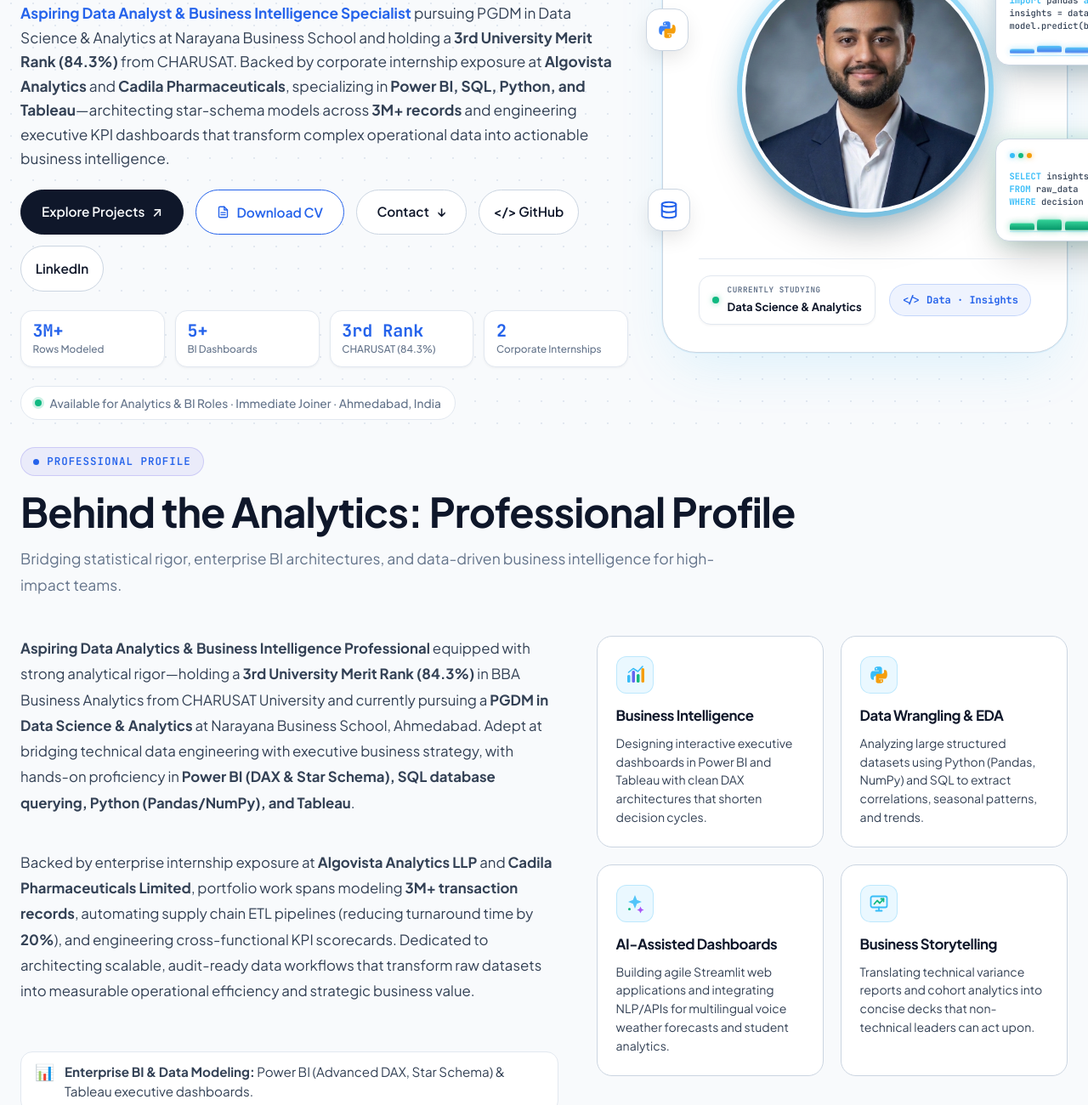
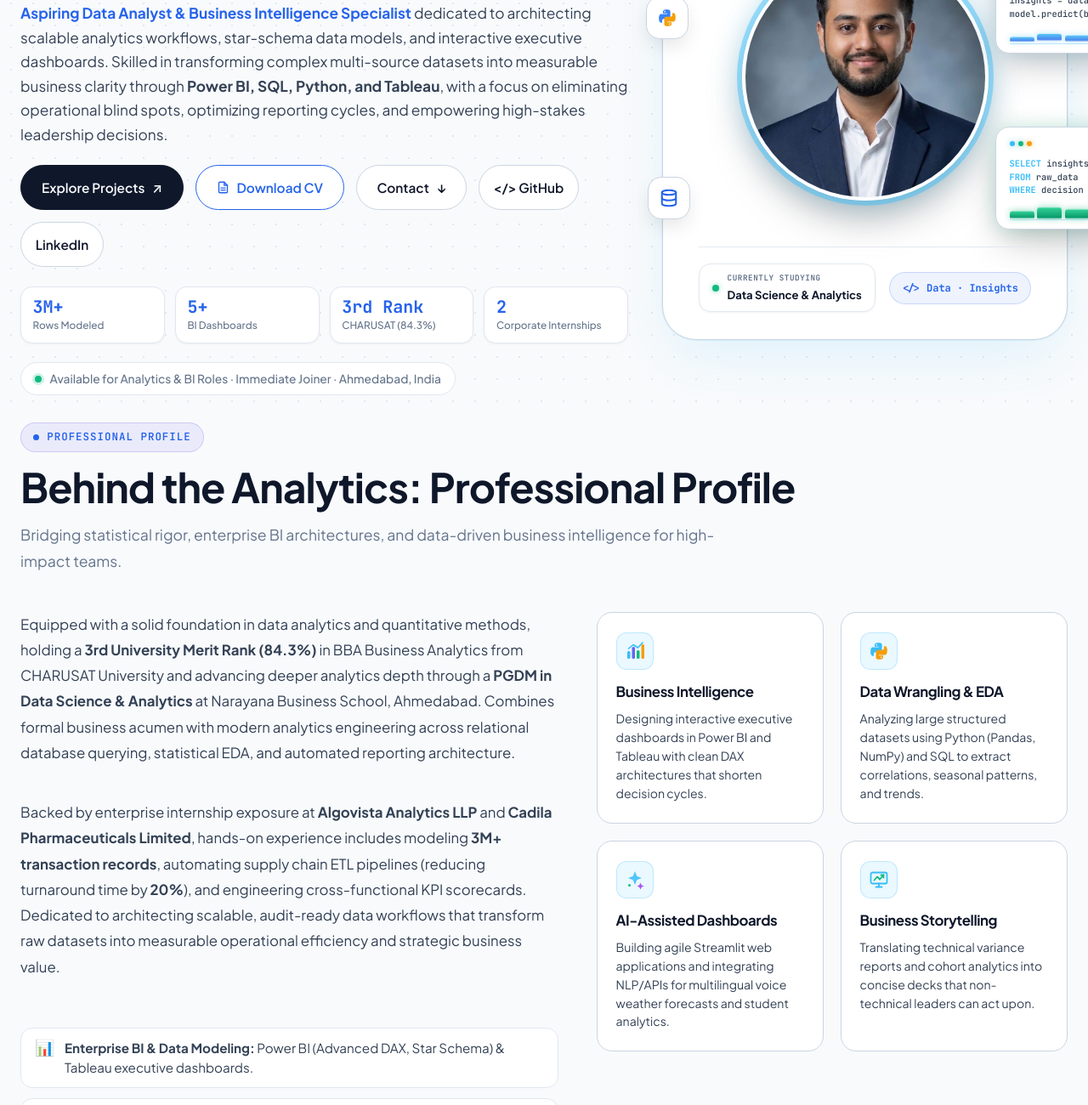
Before and after one commit to HetManvar01/HetManvar01.github.io, a plain HTML site: page index.html in a window 1280 px wide. Shown: the part 358-1658 px from the top of the page at 85% size. Drawn offline with Linux system fonts and the light colour scheme; animation ran at ten frames a second; a web font is replaced by a local one.

Commit message:
Differentiate Home (capability pitch) and About (pedigree & track record) to eliminate repetition

```diff
--- a/index.html
+++ b/index.html
@@ -19,7 +19,7 @@
   <link rel="preconnect" href="https://fonts.gstatic.com" crossorigin>
   <link href="https://fonts.googleapis.com/css2?family=JetBrains+Mono:wght@500;600;700&family=Playfair+Display:ital,wght@0,600;0,700;0,800;1,600&family=Plus+Jakarta+Sans:wght@400;500;600;700;800&display=swap" rel="stylesheet">
 
-  <link rel="stylesheet" href="styles.css?v=hiral-nav-v25">
+  <link rel="stylesheet" href="styles.css?v=hiral-nav-v26">
 </head>
 <body>
   <!-- Scroll Reading Progress Line -->
@@ -93,9 +93,9 @@
             Transforming data into<br><span class="highlight-text">actionable intelligence.</span>
           </h1>
 
-          <!-- Hero Bio (Recruiter-First Single Paragraph Starting With 'Aspiring', Zero 'I') -->
+          <!-- Hero Bio (Recruiter-First Capability & Value Pitch, Starting With 'Aspiring', Zero 'I') -->
           <p class="hero-bio" style="font-size: 1.08rem; line-height: 1.65; color: var(--text-secondary); margin-bottom: 1.35rem; text-align: left;">
-            <strong style="color: var(--accent-blue);">Aspiring Data Analyst &amp; Business Intelligence Specialist</strong> pursuing PGDM in Data Science &amp; Analytics at Narayana Business School and holding a <strong>3rd University Merit Rank (84.3%)</strong> from CHARUSAT. Backed by corporate internship exposure at <strong>Algovista Analytics</strong> and <strong>Cadila Pharmaceuticals</strong>, specializing in <strong>Power BI, SQL, Python, and Tableau</strong>—architecting star-schema models across <strong>3M+ records</strong> and engineering executive KPI dashboards that transform complex operational data into actionable business intelligence.
+            <strong style="color: var(--accent-blue);">Aspiring Data Analyst &amp; Business Intelligence Specialist</strong> dedicated to architecting scalable analytics workflows, star-schema data models, and interactive executive dashboards. Skilled in transforming complex multi-source datasets into measurable business clarity through <strong>Power BI, SQL, Python, and Tableau</strong>, with a focus on eliminating operational blind spots, optimizing reporting cycles, and empowering high-stakes leadership decisions.
           </p>
 
           <div class="hero-actions" style="margin-bottom: 1.4rem;">
@@ -255,10 +255,10 @@
         <div class="about-grid">
           <div class="about-story">
             <p>
-              <strong>Aspiring Data Analytics &amp; Business Intelligence Professional</strong> equipped with strong analytical rigor—holding a <strong>3rd University Merit Rank (84.3%)</strong> in BBA Business Analytics from CHARUSAT University and currently pursuing a <strong>PGDM in Data Science &amp; Analytics</strong> at Narayana Business School, Ahmedabad. Adept at bridging technical data engineering with executive business strategy, with hands-on proficiency in <strong>Power BI (DAX &amp; Star Schema), SQL database querying, Python (Pandas/NumPy), and Tableau</strong>.
+              Equipped with a solid foundation in data analytics and quantitative methods, holding a <strong>3rd University Merit Rank (84.3%)</strong> in BBA Business Analytics from CHARUSAT University and advancing deeper analytics depth through a <strong>PGDM in Data Science &amp; Analytics</strong> at Narayana Business School, Ahmedabad. Combines formal business acumen with modern analytics engineering across relational database querying, statistical EDA, and automated reporting architecture.
             </p>
             <p>
-              Backed by enterprise internship exposure at <strong>Algovista Analytics LLP</strong> and <strong>Cadila Pharmaceuticals Limited</strong>, portfolio work spans modeling <strong>3M+ transaction records</strong>, automating supply chain ETL pipelines (reducing turnaround time by <strong>20%</strong>), and engineering cross-functional KPI scorecards. Dedicated to architecting scalable, audit-ready data workflows that transform raw datasets into measurable operational efficiency and strategic business value.
+              Backed by enterprise internship exposure at <strong>Algovista Analytics LLP</strong> and <strong>Cadila Pharmaceuticals Limited</strong>, hands-on experience includes modeling <strong>3M+ transaction records</strong>, automating supply chain ETL pipelines (reducing turnaround time by <strong>20%</strong>), and engineering cross-functional KPI scorecards. Dedicated to architecting scalable, audit-ready data workflows that transform raw datasets into measurable operational efficiency and strategic business value.
             </p>
             <div class="about-focus-points">
               <div class="focus-point-item">
```
